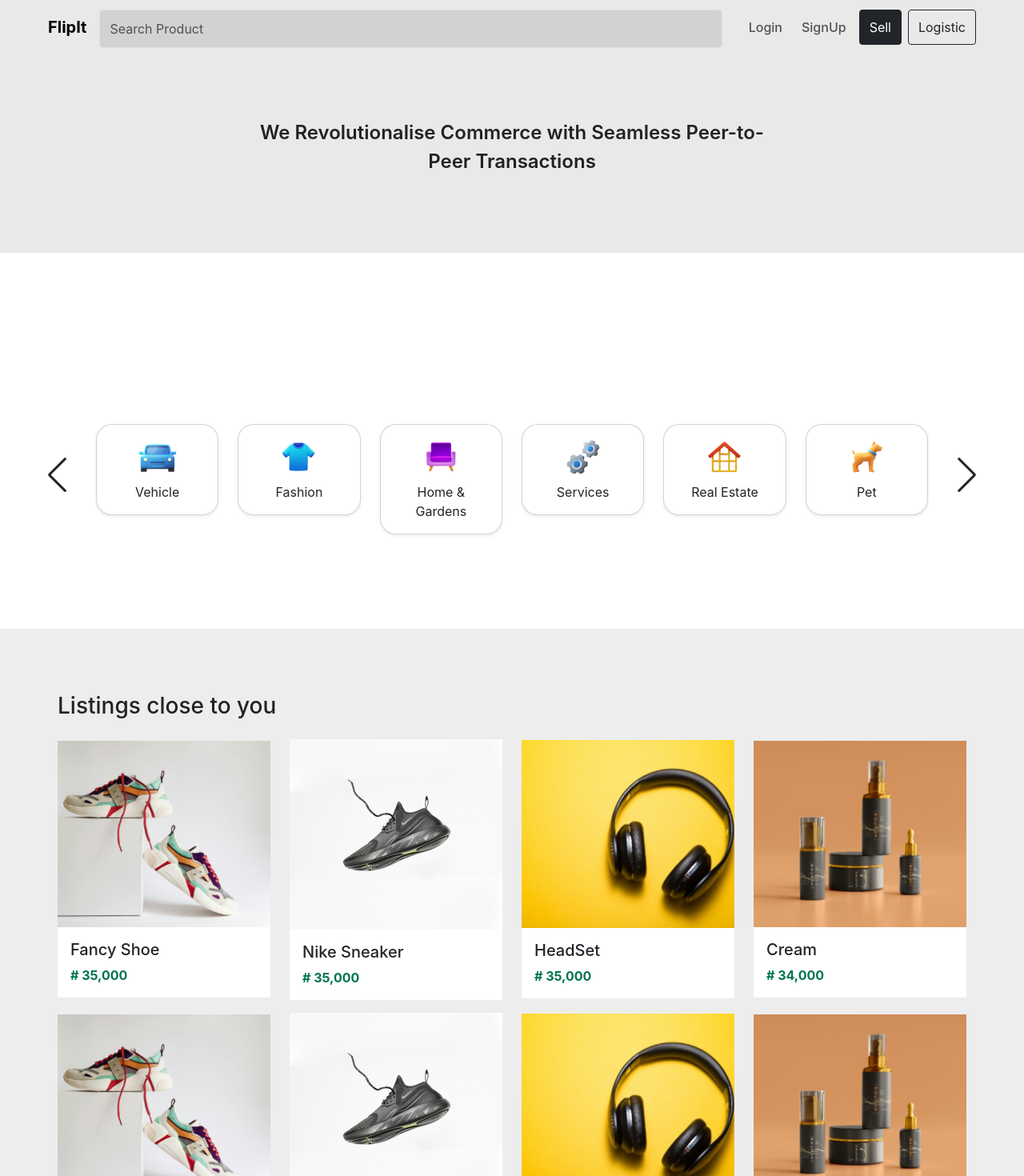
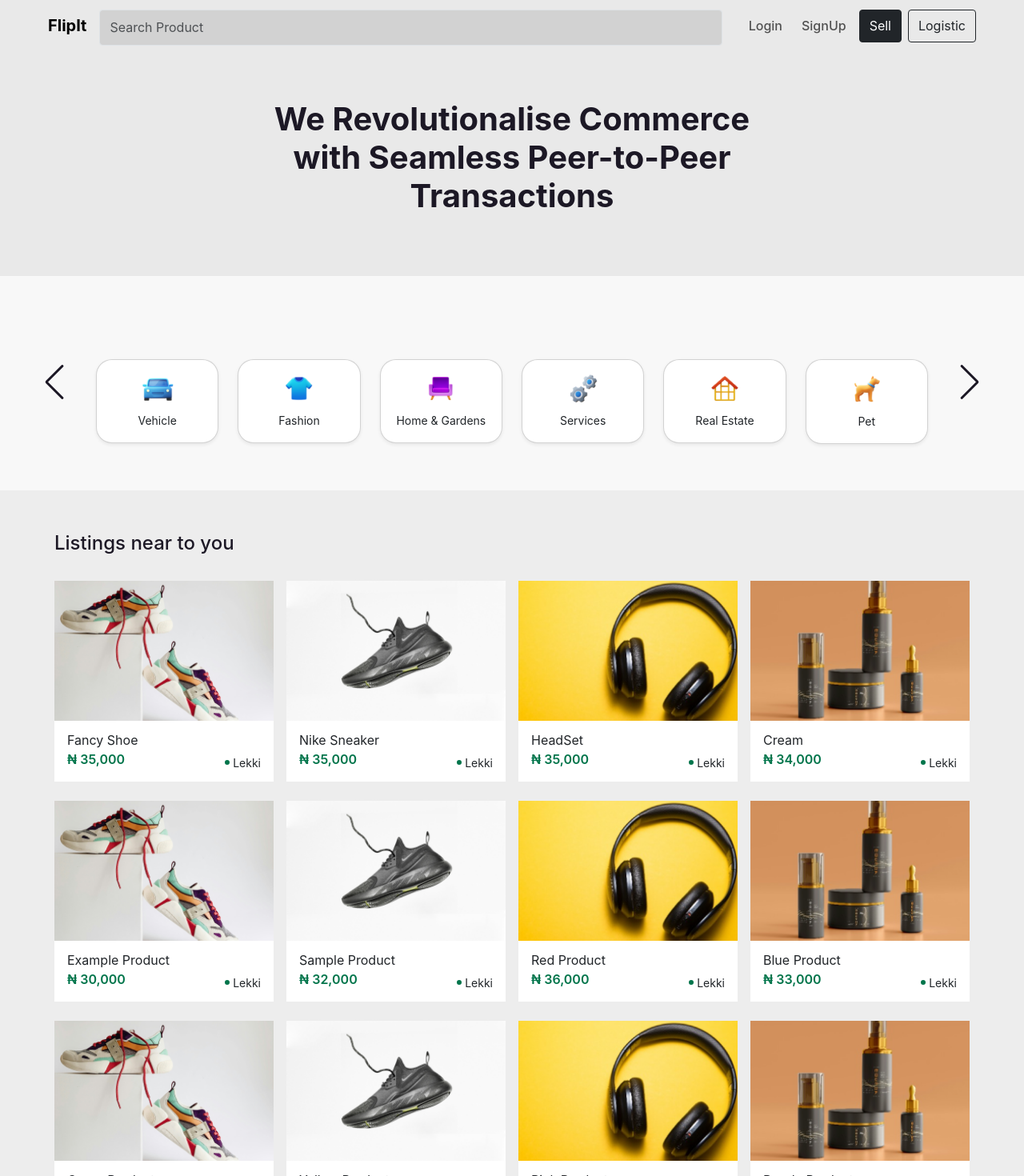
Before and after one commit to pesesu/fliptit-frotend, a React (Create React App) app: page / in a window 1280 px wide. Shown: the top 1470 px of the page at 80% size. Built offline with nearby package versions, Linux system fonts and the light colour scheme.

Commit message:
Mofified landing page

```diff
--- a/src/index.css
+++ b/src/index.css
@@ -1,3 +1,7 @@
+html {
+
+}
+
 body {
   margin: 0;
   font-family: -apple-system, BlinkMacSystemFont, 'Segoe UI', 'Roboto', 'Oxygen',
@@ -5,7 +9,8 @@ body {
     sans-serif;
   -webkit-font-smoothing: antialiased;
   -moz-osx-font-smoothing: grayscale;
-  color: #222222;
+  color: #1C1825;
+  background: #F8F8F8;
 }
 
 code {
@@ -16,11 +21,21 @@ code {
 .navbar-search{
   background-color: #D2D2D2;
   border-radius: 4px !important ;
-  height: 3rem;
+  height: 2.8rem;
+}
+
+.navbar-search:focus{
+  background: #323232;
+  color: #D2D2D2;
+  outline: none;
+}
+
+.navbar-search:active {
+  outline: none;
 }
 
 .navbar-button{
-  height: 2.8rem !important;
+  height: 2.6rem !important;
   border-radius: 4px !important ;
  padding: 8px,16px,8px,16px !important;
 }
@@ -31,8 +46,9 @@ code {
 
 .swiper-button-prev,
 .swiper-button-next {
-  color: #222222 !important;
-  height: 50px !important;
+  color: #1C1825 !important;
+  height: 12px !important;
+  width: 20px !important;
 }
 
 .white-bg{
@@ -48,10 +64,17 @@ code {
   /* max-height: 400px !important; */
   border: none !important;
   border-radius: 0 !important;
+  overflow: hidden;
+}
+
+.product-cards img{
+  width: 100%;
+  max-height: 175px;
+  object-fit: cover !important;
 }
 
 .flipit-black{
-  color: #222222;
+  color: #1C1825;
 }
 
 ul{
--- a/src/pages/LandingPage.jsx
+++ b/src/pages/LandingPage.jsx
@@ -46,12 +46,12 @@ const LandingPage = () => {
         <Navbar />
 
         <div
-          style={{ padding: "80px 0" }}
-          className=" d-flex justify-content-center font-bold display-3"
+          style={{ padding: "60px 0" }}
+          className="d-flex justify-content-center font-bold display-3"
         >
           <p
-            style={{ maxWidth: "50%" }}
-            className="text-center fs-4 fw-semibold lh-base"
+            style={{ maxWidth: "40rem" }}
+            className="text-center fs-1 fw-bold"
           >
             We Revolutionalise Commerce with Seamless Peer-to-Peer Transactions
           </p>
@@ -71,7 +71,7 @@ const LandingPage = () => {
         modules={[Navigation]}
         autoplay={{ delay: 1000 }}
         onSwiper={(swiperInstance) => (swiper = swiperInstance)}
-        style={{ padding: "80px 0", marginTop: "110px", marginBottom: "30px" }}
+        style={{ padding: "20px 0", marginTop: "60px", marginBottom: "30px" }}
         className="mySwiper mx-md-5"
       >
         {CardsData.map((card, index) => (
@@ -89,9 +89,9 @@ const LandingPage = () => {
                           src={card.imagePath}
                           alt={card.name}
                           className="img-fluid mb-2"
-                          style={{ maxWidth: "100px", maxHeight: "100px" }}
+                          style={{ maxWidth: "40px", maxHeight: "40px" }}
                         />
-                        <span>{card.name}</span>
+                        <span><small>{card.name}</small></span>
                       </div>
                     </div>
                   </div>
@@ -107,12 +107,12 @@ const LandingPage = () => {
       {/* Product Category End */}
 
       {/* Products */}
-      <div style={{ background: "#EDEDED", padding: "80px 0" }}>
+      <div style={{ background: "#EDEDED", padding: "52px 0" }}>
         <div className="container-fluid">
-          <div className="row mx-md-5 align-items-center justify-content-center">
-            <h3>Listings close to you</h3>
+          <div className="row g-3 mx-md-5 align-items-center justify-content-center">
+            <h4>Listings near to you</h4>
             {productsData.map((products) => (
-              <div key={products.id} className="col-md-4 col-lg-3 mt-3">
+              <div key={products.id} className="col-md-4 col-lg-3 mt-4">
                 <div className="card product-cards">
                   <img
                     src={products.imagePath}
@@ -120,11 +120,22 @@ const LandingPage = () => {
                     alt={products.name}
                     style={{ borderRadius: "0" }}
                   />
-                  <div className="card-body">
-                    <h5 className="card-title">{products.name}</h5>
-                    <p className="card-text product-price fw-bold">
-                      # {formatPrice(products.price)}{" "}
-                    </p>
+                  <div className="card-body pb-1">
+                    <h5 className="card-title fs-6 fw-normal lh-1">{products.name}</h5>
+                    <div className="d-flex justify-content-between align-items-start p-0 m-0">
+                      <p className="product-price fw-semibold lh-1">
+                      &#8358; {formatPrice(products.price)}{" "}
+                      </p>
+                      <div className="d-flex align-items-center gap-1">
+                        <div style={{
+                          width:6,
+                          height:6,
+                          borderRadius:"50%",
+                          background:"#00754B"}}>
+                        </div>
+                        <div><small>Lekki</small></div>
+                      </div>
+                    </div>
                   </div>
                 </div>
               </div>
```
Also changed, not shown: 1 other file (tests, documents, lock files or other folders).
